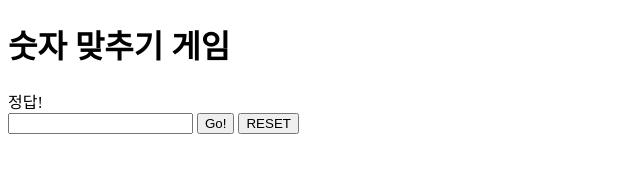
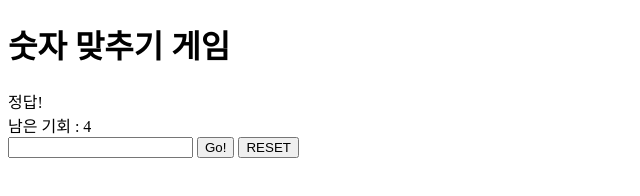
Before and after one commit to dogeonK/JS_Study, a website: page first_project/index.html in a window 1280 px wide. Both pictures are taken after a click on the button "Go!". Shown: the whole page, without its empty margins (0-640 px from the left). Drawn offline with Linux system fonts and the light colour scheme.

Commit message:
[UPDATE] 남은 횟수 추가

```diff
--- a/first_project/index.html
+++ b/first_project/index.html
@@ -13,6 +13,8 @@
         <p>결과 값이 여기 나옵니다!</p>
     </div>
 
+    <div id="chance-area">남은 기회 : 5</div>
+
     <input type="number" id="user-input">
     <button id="play-button">Go!</button>
     <button id="reset-button">RESET</button>
--- a/first_project/main.js
+++ b/first_project/main.js
@@ -8,6 +8,9 @@ let playButton = document.getElementById("play-button")
 let userInput = document.getElementById("user-input")
 let resultArea = document.getElementById("result-area")
 let resetButton = document.getElementById("reset-button")
+let chance = 5
+let chanceArea = document.getElementById("chance-area")
+let gameOver = false
 
 playButton.addEventListener("click", play)
 resetButton.addEventListener("click", reset)
@@ -22,6 +25,9 @@ function pickRandomNumber() {
 // 랜덤 번호 > 유저 번호 -> Up!
 function play() {
     let userValue = userInput.value
+
+    chance--;
+    chanceArea.textContent = `남은 기회 : ${chance}`
     if (randomNumber == userValue) {
         resultArea.textContent = "정답!"
     }
@@ -30,6 +36,13 @@ function play() {
     }
     else if (randomNumber < userValue) {
         resultArea.textContent = "Down!"
+    }
+
+    if (chance < 1) {
+        gameOver = true
+    }
+    if (gameOver) {
+        playButton.disabled = true
     }
 }
 
@@ -40,5 +53,9 @@ function reset() {
     // 새로운 랜덤 번호 생성
     pickRandomNumber()
 
+    playButton.disabled = false
+
+    chance = 5
+    chanceArea.textContent = `남은 기회 : ${chance}`
     resultArea.textContent = "결과 값이 여기 나옵니다!"
 }
```
